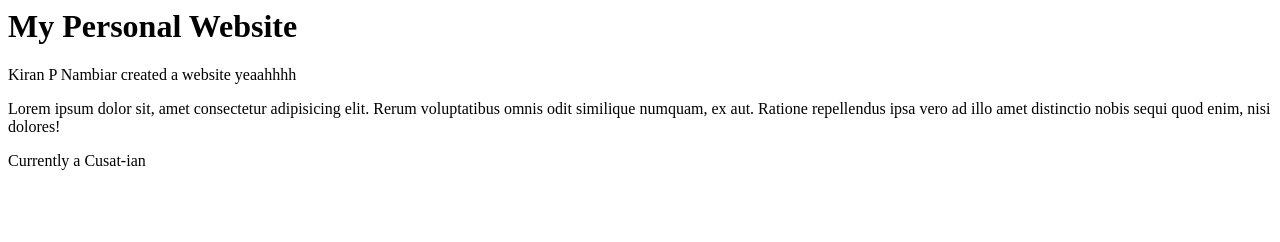
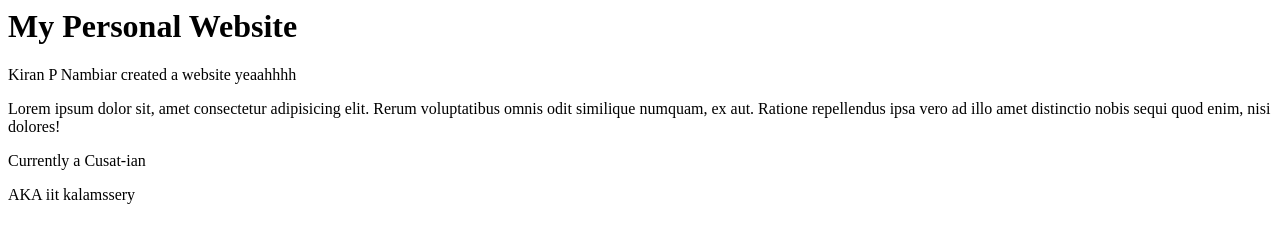
Before and after one commit to Saataan/myfirstproj, a plain HTML site: page index.html in a window 1280 px wide. Drawn offline with Linux system fonts and the light colour scheme.

Commit message:
edu place modified

```diff
--- a/index.html
+++ b/index.html
@@ -5,3 +5,4 @@
 <p>Lorem ipsum dolor sit, amet consectetur adipisicing elit. Rerum voluptatibus omnis odit similique numquam, ex aut. Ratione repellendus ipsa vero ad illo amet distinctio nobis sequi quod enim, nisi dolores!</p>
 
 <p>Currently a Cusat-ian</p>
+<p>AKA iit kalamssery</p>
```
